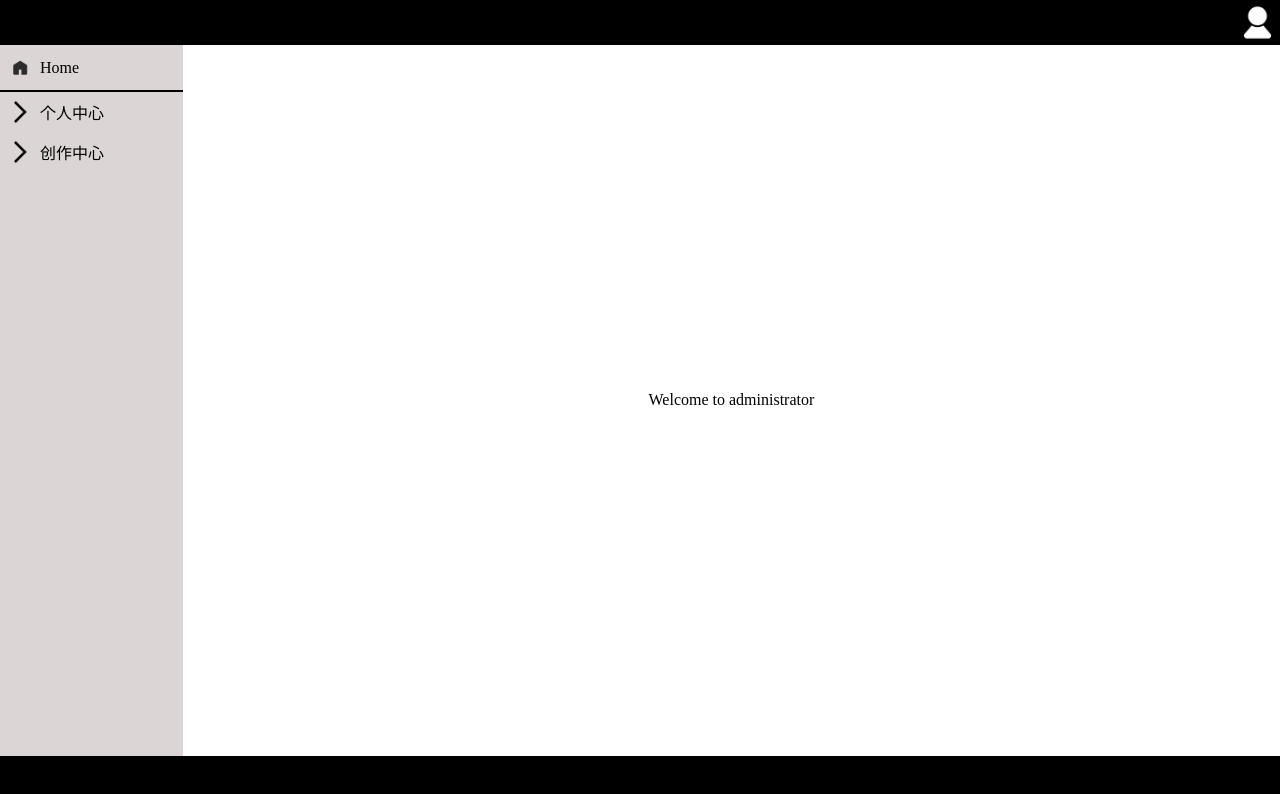
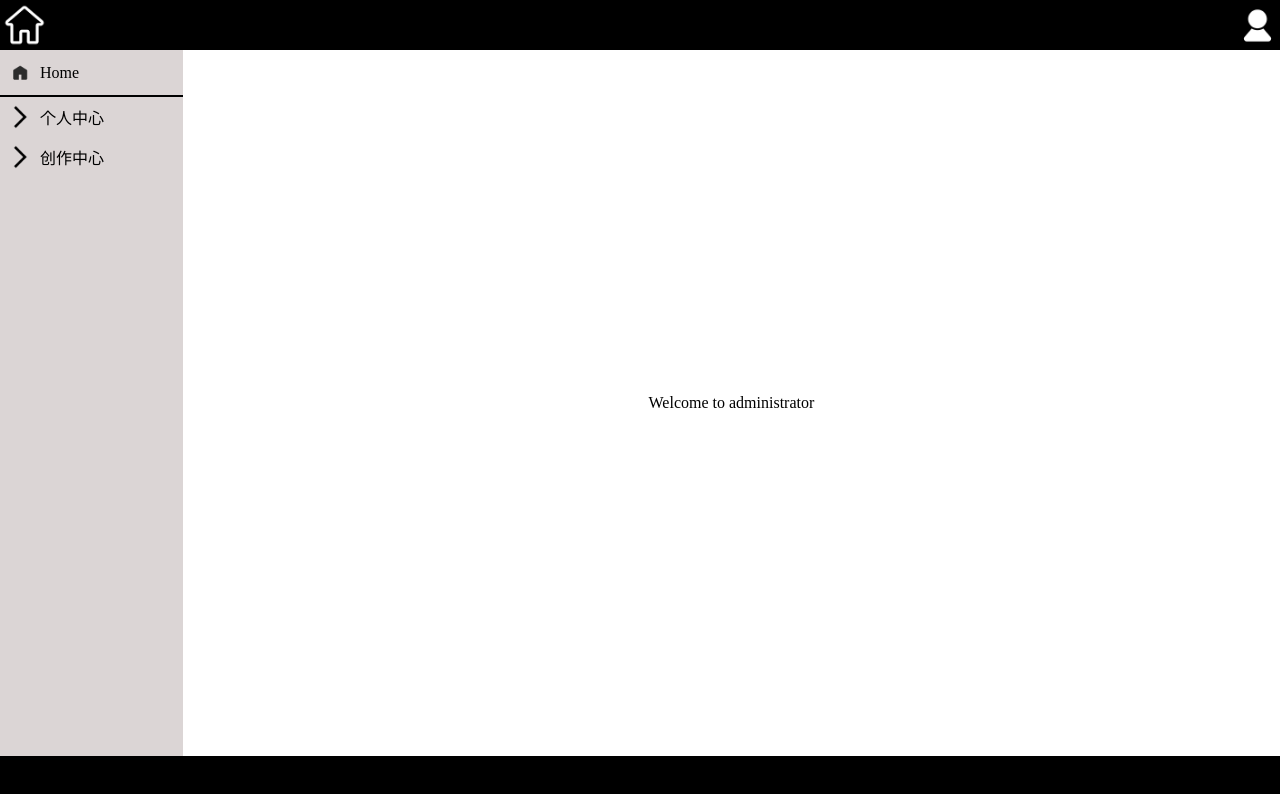
Before and after one commit to aurora-engine-org/administrator, a Vue app in the folder view/: page /#/admin/home in a window 1280 px wide. Shown: the top 794 px of the page. Built offline with nearby package versions, Linux system fonts and the light colour scheme.

Commit message:
添加导航栏图标

```diff
--- a/view/package.json
+++ b/view/package.json
@@ -9,6 +9,7 @@
   },
   "dependencies": {
     "core-js": "^3.8.3",
+    "element-plus": "^2.1.4",
     "mitt": "^3.0.0",
     "vue": "^3.2.13",
     "vue-router": "^4.0.14"
--- a/view/src/components/HeaderComponent.vue
+++ b/view/src/components/HeaderComponent.vue
@@ -1,10 +1,21 @@
 <template>
     <div class="header">
-      <div class="header-box">
-<!--   账号头像     -->
-        <div class="account-box">
-          <div class="head-img-box">
-            <img class="head-img" src="../../public/ui/account-fill.png" alt="account">
+      <div class="bisection-1">
+        <div class="home-page">
+          <div class="home-box">
+            <div class="home-img-box">
+              <img class="home-img" src="../../public/ui/home.png" alt="home" @click="openHome">
+            </div>
+          </div>
+        </div>
+      </div>
+      <div class="bisection-2">
+        <div class="header-box">
+          <!--   账号头像      -->
+          <div class="account-box">
+            <div class="head-img-box">
+              <img class="head-img" src="../../public/ui/account-fill.png" alt="account" @click="openAdmin">
+            </div>
           </div>
         </div>
       </div>
@@ -13,7 +24,16 @@
 
 <script>
 export default {
-  name: "HeaderComponent"
+  name: "HeaderComponent",
+  methods:{
+    //点击打开管理界面
+    openAdmin(){
+      this.$router.push("/admin")
+    },
+    openHome(){
+      this.$router.push("/")
+    }
+  },
 }
 </script>
 
@@ -22,27 +42,45 @@ export default {
   height: 50px;
   background-color: black;
   display: flex;
+  flex-direction: row;
+}
+.bisection-1,.bisection-2{
+  width: 50vw;
+  height: 50px;
+}
+
+.bisection-1{
+  display: flex;
+  flex-direction: row;
+}
+.bisection-2{
+  display: flex;
   flex-direction: row-reverse;
 }
-.header-box{
+
+.header-box,.home-page{
   display: flex;
   flex-direction: column;
   justify-content: center;
 }
 
-.account-box{
+.home-page{
+  margin-left: 2px;
+}
+
+.account-box,.home-box{
   display: flex;
-  flex-direction: row-reverse;
 }
-.head-img-box{
+.head-img-box,.home-img-box{
   width: 45px;
   height: 45px;
   display: flex;
   flex-direction: column;
   justify-content: center;
 }
-.head-img{
+.head-img,.home-img{
   width: 45px;
   height: 45px;
 }
+
 </style>
--- /dev/null
+++ b/view/src/components/SlideShow.vue
@@ -0,0 +1,44 @@
+<template>
+  <div class="slide-show">
+    <div>
+
+    </div>
+      <div class="slide" v-for="item in pictures" :key="item">
+        {{item}}
+      </div>
+    <div>
+
+    </div>
+  </div>
+</template>
+
+<script>
+export default {
+  name: "SlideShow",
+  props:['pictures'],
+}
+</script>
+
+<style scoped>
+.slide-show{
+  display: flex;
+  flex-direction: row;
+}
+.slide{
+  width: 400px;
+  height: 200px;
+  background-color: #dbd5d5;
+  display: flex;
+  flex-direction: column;
+  justify-content: center;
+  text-align: center;
+  margin-left: 5px;
+}
+
+.slide-left{
+
+}
+.slide-right{
+
+}
+</style>
--- a/view/src/main.js
+++ b/view/src/main.js
@@ -1,9 +1,11 @@
 import { createApp } from 'vue'
 import App from './App.vue'
+import ElementPlus from 'element-plus'
 import route from './route/route.js'
 import mitt from 'mitt'
 
 const app=createApp(App)
+app.use(ElementPlus)
 app.use(route)
 app.config.globalProperties.$bus=new mitt()
 
--- a/view/src/route/route.js
+++ b/view/src/route/route.js
@@ -1,6 +1,11 @@
 import { createRouter, createWebHashHistory } from 'vue-router'
 // administrator 系统路由配置
 const routes = [
+    {
+        path:'/',
+        name:'index',
+        component:()=>import('@/views/page/IndexView')
+    },
     {
         path:'/admin',
         name:'admin',
--- /dev/null
+++ b/view/src/views/page/IndexView.vue
@@ -0,0 +1,33 @@
+<template>
+  <div class="index-page">
+    <div class="slide-box">
+      <SlideShow :pictures="pictures"></SlideShow>
+    </div>
+  </div>
+</template>
+
+<script>
+import SlideShow from "@/components/SlideShow";
+
+export default {
+  name: "IndexView",
+  components:{
+    SlideShow,
+  },
+  data(){
+    return{
+      pictures:[1,2,3]
+    }
+  },
+}
+</script>
+
+<style scoped>
+  .index-page{
+    width: 100vw;
+    height: 100vh;
+    display: flex;
+    flex-direction: column;
+    overflow: auto;
+  }
+</style>
```
Also changed, not shown: view/public/ui/home.png (added), 1 other file (tests, documents, lock files or other folders).
